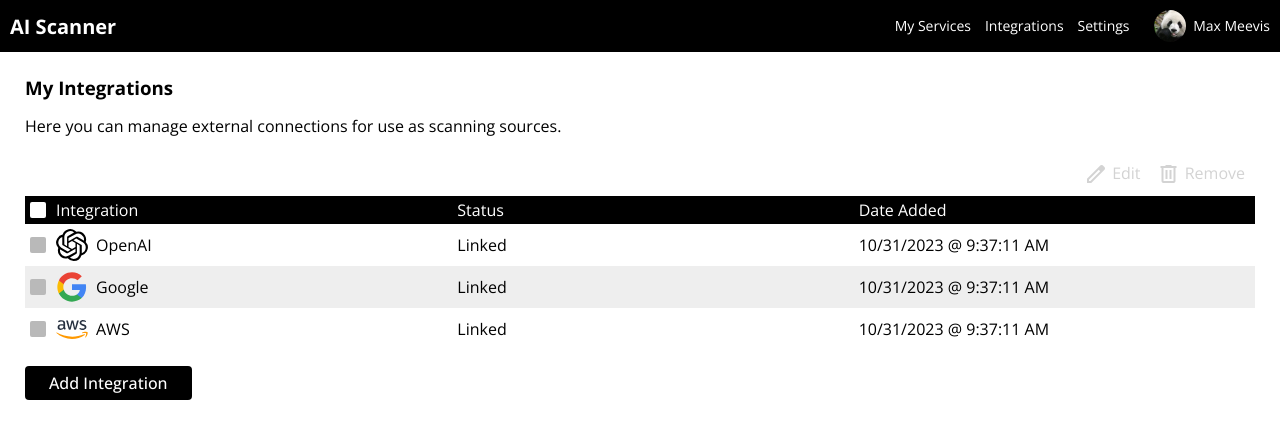
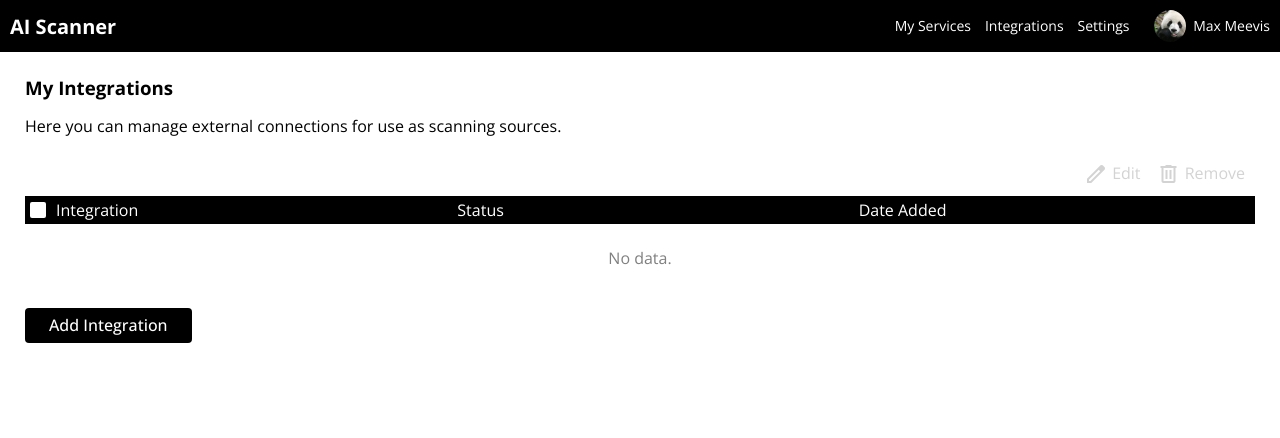
Before and after one commit to Proftaak-S3-TeamBae/Webclient, a SvelteKit app: page /integrations in a window 1280 px wide. Shown: the top 438 px of the page. Built offline with nearby package versions, Linux system fonts and the light colour scheme.

Commit message:
QoL improvements

```diff
--- a/src/components/basics/Field.scss
+++ b/src/components/basics/Field.scss
@@ -1,7 +1,6 @@
 .field {
     margin-bottom: 1em;
     vertical-align: middle;
-    display: table-cell;
 
     .label {
         color: gray;
--- a/src/components/basics/Table.scss
+++ b/src/components/basics/Table.scss
@@ -56,4 +56,10 @@
             width: 32px;
         }
     }
+
+    .notice {
+        text-align: center;
+        color: gray;
+        padding: 25px;
+    }
 }
--- a/src/components/basics/Table.svelte
+++ b/src/components/basics/Table.svelte
@@ -3,13 +3,13 @@
     import "./Table.scss";
 
     /// Table headers
-    interface TabelData {
+    interface TableData {
         data: any;
         icon?: string;
     }
 
     export let headers: string[];
-    export let data: TabelData[][] = [];
+    export let data: TableData[][] = [];
     export let addCheckBoxes: boolean = false;
 
     // Checked items state
@@ -72,4 +72,8 @@
             {/each}
         </div>
     {/each}
+
+    {#if data.length == 0}
+        <div class="notice">No data.</div>
+    {/if}
 </div>
--- a/src/routes/integrations/+page.svelte
+++ b/src/routes/integrations/+page.svelte
@@ -24,21 +24,21 @@
     // TODO: Replace with real data from the backend
     const headers = ["Integration", "Status", "Date Added"];
     const data = [
-        [
-            { data: "OpenAI", icon: openaiIcon },
-            { data: "Linked" },
-            { data: friendlyDate(new Date()) },
-        ],
-        [
-            { data: "Google", icon: googleIcon },
-            { data: "Linked" },
-            { data: friendlyDate(new Date()) },
-        ],
-        [
-            { data: "AWS", icon: awsIcon },
-            { data: "Linked" },
-            { data: friendlyDate(new Date()) },
-        ],
+        // [
+        //     { data: "OpenAI", icon: openaiIcon },
+        //     { data: "Linked" },
+        //     { data: friendlyDate(new Date()) },
+        // ],
+        // [
+        //     { data: "Google", icon: googleIcon },
+        //     { data: "Linked" },
+        //     { data: friendlyDate(new Date()) },
+        // ],
+        // [
+        //     { data: "AWS", icon: awsIcon },
+        //     { data: "Linked" },
+        //     { data: friendlyDate(new Date()) },
+        // ],
     ];
 </script>
 
--- a/src/routes/list/+page.svelte
+++ b/src/routes/list/+page.svelte
@@ -24,7 +24,7 @@
         switch(logoId){
             default:
                 return "";
-            case "OpenAI":
+            case "OpenAi":
                 return openaiLogo;
             case "Google":
                 return googleLogo;
```
Also changed, not shown: src/lib/api/AISystemAPI.ts (+5 -4 lines).
